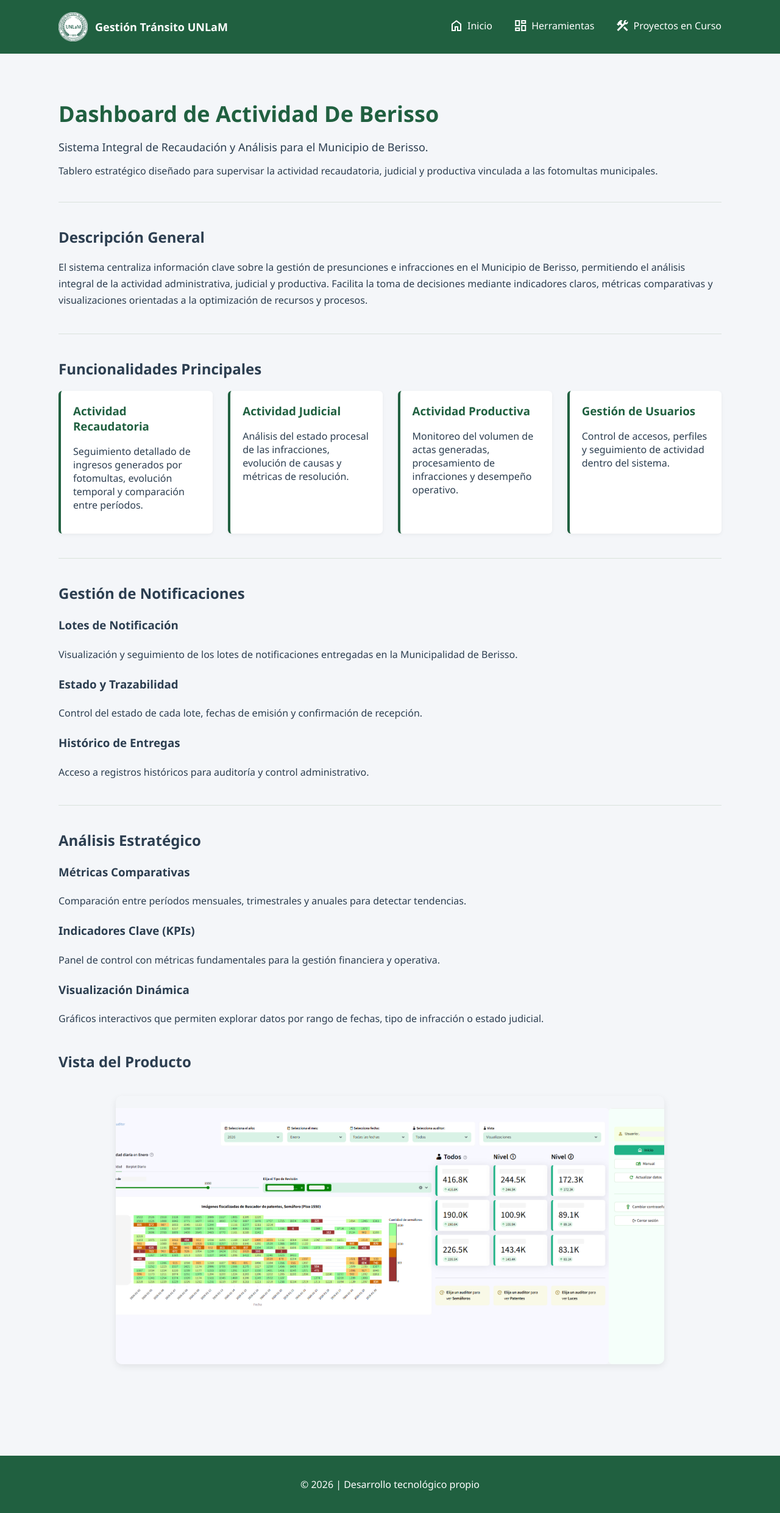
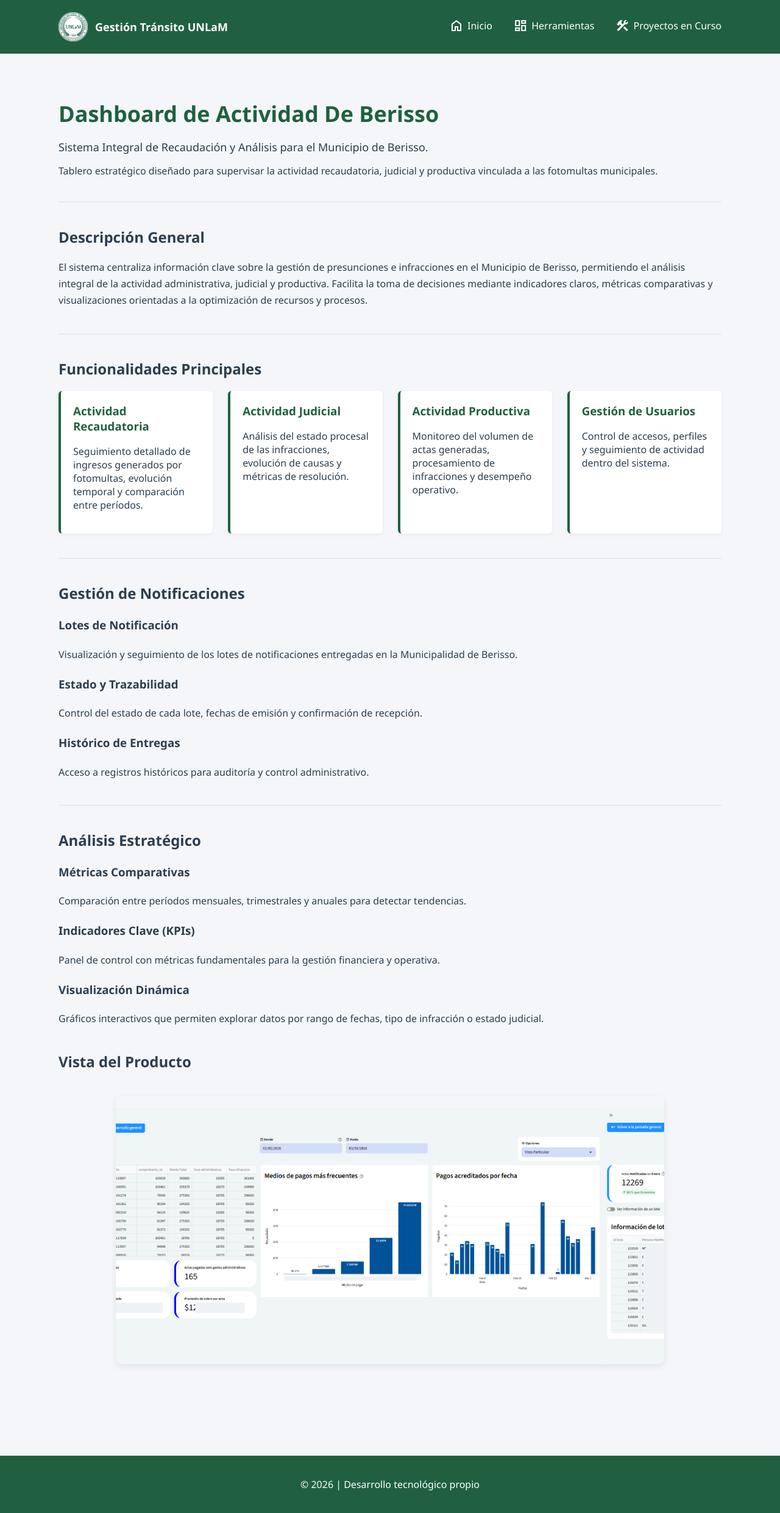
Before and after one commit to LucasVCorrea/lucasvcorrea.github.io, a Jekyll site: the page built from docs/herramientas/berys.md, in a window 1280 px wide. Shown: the whole page at 61% size. Built offline with Jekyll 4.4.1, drawn with Linux system fonts in a browser that asks for light colours.

Commit message:
Update berys.md

```diff
--- a/docs/herramientas/berys.md
+++ b/docs/herramientas/berys.md
@@ -90,10 +90,9 @@ Facilita la toma de decisiones mediante indicadores claros, métricas comparativ
 
 <div class="carousel">
   <div class="slides">
-    <img src="{{ '/assets/img/Dashindex.png' | relative_url }}" alt="Dashboard principal">
-    <img src="{{ '/assets/img/Heatmap auditores.png' | relative_url }}" alt="Heatmap de Fiscalizadores">
-    <img src="{{ '/assets/img/Perfil Auditor.png' | relative_url }}" alt="Perfil fiscalizador">
-    <img src="{{ '/assets/img/Info Camaras.png' | relative_url }}" alt="Información de Camaras">
+    <img src="{{ '/assets/img/Beryindex.png' | relative_url }}" alt="Dashboard principal">
+    <img src="{{ '/assets/img/PaymentsBerys.png' | relative_url }}" alt="Pagos">
+    <img src="{{ '/assets/img/LotesBerys.png' | relative_url }}" alt="Lotes Notificaciones">
   </div>
 </div>
 
```
